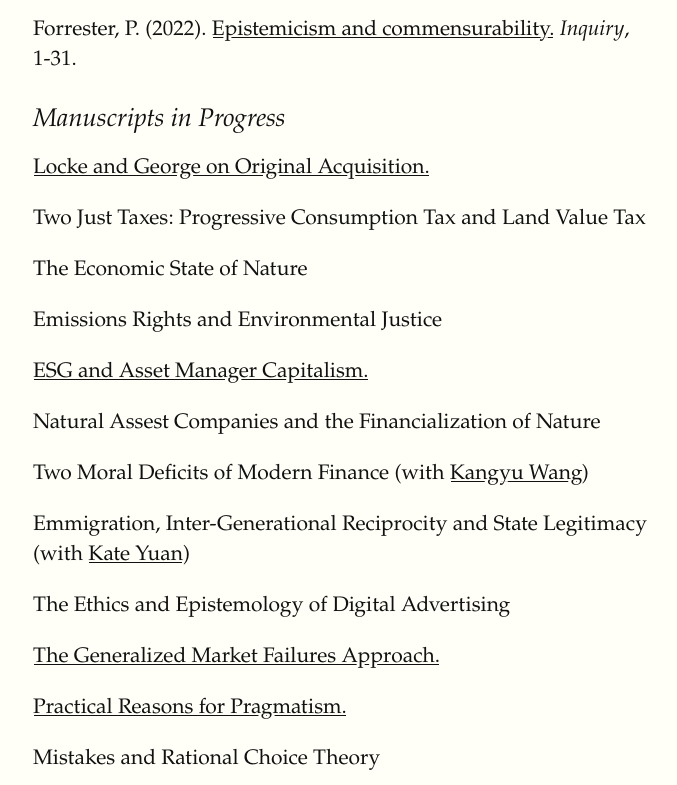
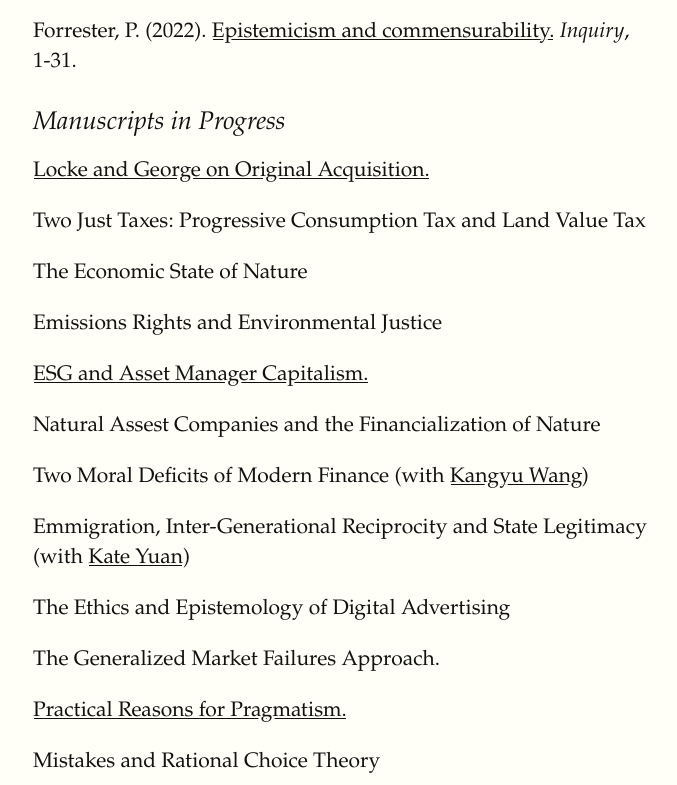
Before and after one commit to pforrester72/pforrester72.github.io, a plain HTML site: page index.html in a window 1280 px wide. Shown: the part 1075-1860 px from the top of the page, without its empty margins (127-804 px from the left). Drawn offline with Linux system fonts and the light colour scheme; a web font is replaced by a local one.

Commit message:
h3 settings, hyperlink
increased h3 top margin. removed hyperlink from one paper

```diff
--- a/index.html
+++ b/index.html
@@ -54,7 +54,7 @@
         <p>Two Moral Deficits of Modern Finance (with <a href = "https://philpeople.org/profiles/kangyu-wang">Kangyu Wang</a>)</p>
         <p>Emmigration, Inter-Generational Reciprocity and State Legitimacy (with <a href = "https://philosophy.yale.edu/profile/kate-yuan">Kate Yuan</a>)</p>
         <p>The Ethics and Epistemology of Digital Advertising</p>
-        <p><a href="https://philpapers.org/rec/FORTGM">The Generalized Market Failures Approach.</a></p>
+        <p>The Generalized Market Failures Approach.</p>
         <p><a href="https://philpapers.org/rec/FORPRF-2">Practical Reasons for Pragmatism.</a></p>
         <p>Mistakes and Rational Choice Theory</p>
 
--- a/tufte.css
+++ b/tufte.css
@@ -72,7 +72,7 @@ h3 {
     font-style: italic;
     font-weight: 400;
     font-size: 1.7rem;
-    margin-top: 2.1rem;
+    margin-top: 2.2rem;
     margin-bottom: 1.4rem;
     line-height: 1;
 }
```
